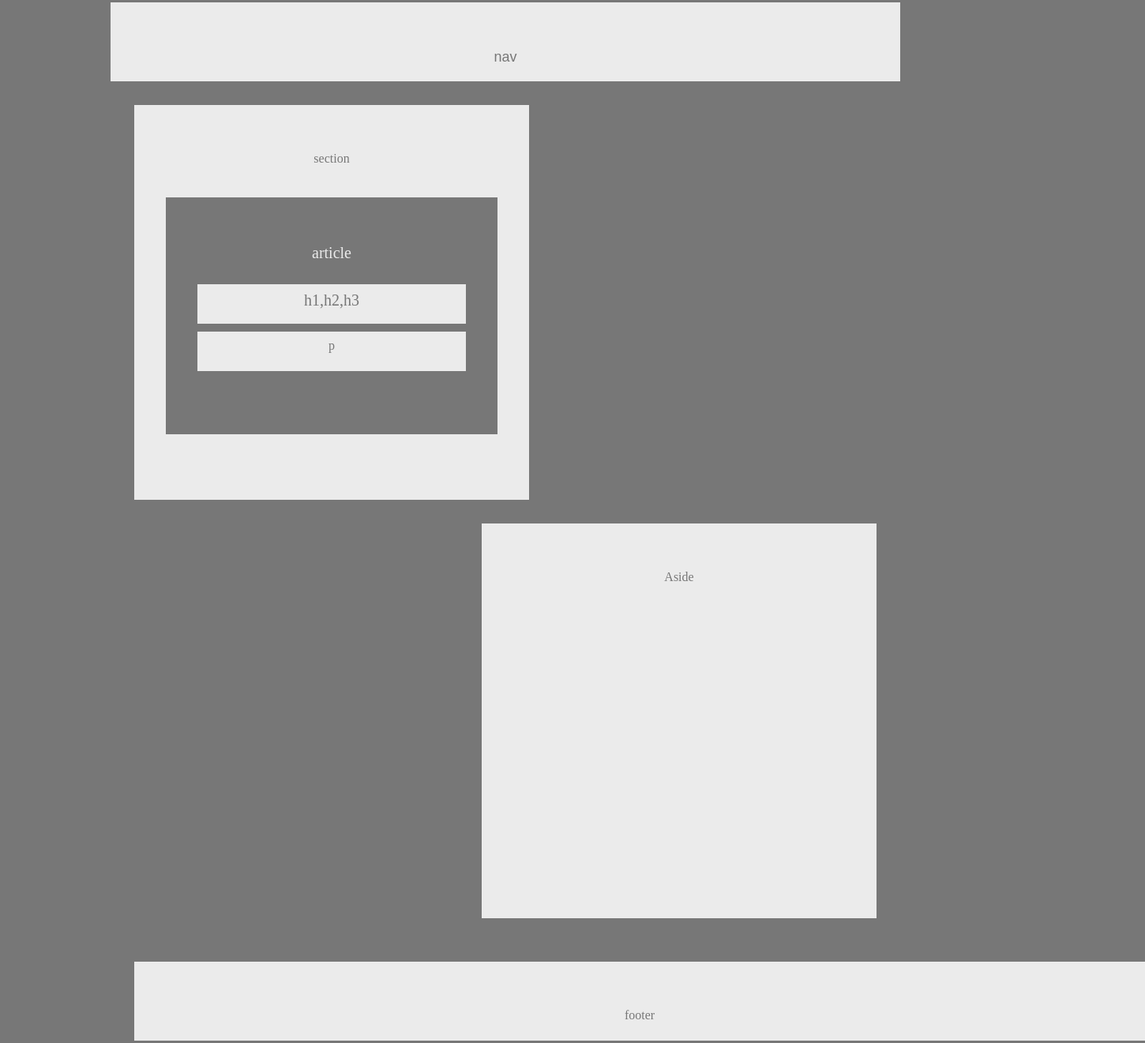
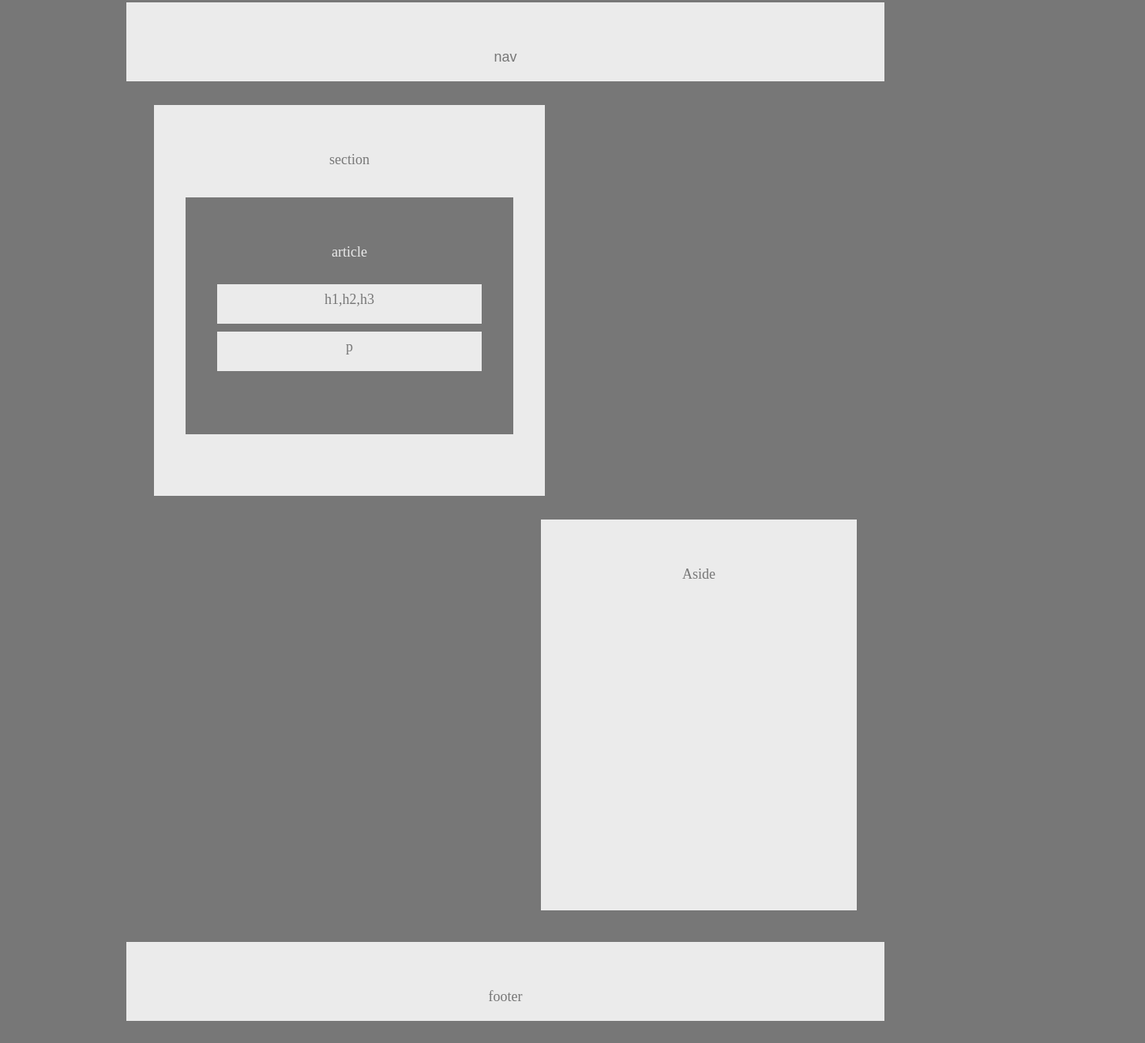
Before and after one commit to Kamleshsarki/Hw-wireframe, a plain HTML site: page index.html in a window 1280 px wide. Shown: the part 112-1433 px from the top of the page at 79% size, 1450 px wide, since content can reach past the window. After the commit the page ends 1405 px from the top, so only its background shows below. Drawn offline with Linux system fonts and the light colour scheme.

Commit message:
index.html,style.css,reset.css

```diff
--- a/style.css
+++ b/style.css
@@ -9,7 +9,7 @@ header{
    background-color:#ebebeb;
     font-family: Arial;
     font-size:18px;
-    width:1000px;
+    width:960px;
     margin: auto;
     height:100px;
     text-align: center;
@@ -20,7 +20,7 @@ header{
         background-color:#ebebeb;
         font-size: 18px;
         font-family: Arial;
-            width:1000px;
+            width:960px;
             margin: auto;
             height:100px;
             text-align: center;
@@ -31,13 +31,14 @@ header{
             }
     section{
         background-color:#ebebeb;
-            width:500px;
-            height:500px;
+        font-size:18px;
+            width:495px;
+            height:495px;
             text-align: center;
             padding: 40px;
             margin-top: 15px;
             margin-bottom: 15px;
-            margin-left: 170px;
+            margin-left: 195px;
             float: left;
             color:#777
 
@@ -45,6 +46,7 @@ header{
 
     article{
         background-color:#777;
+        font-size:18px;
             width:100%;
             height:300px;
             text-align:center;
@@ -58,6 +60,7 @@ header{
 
        h4{
         background-color:#777;
+        font-size:18px;
             width:100%;
             height:50px;
             text-align: center;
@@ -69,6 +72,7 @@ header{
 
       h5{
         background-color:#ebebeb;
+        font-size:18px;
             width:70%px;
             height:50px;
             text-align: center;
@@ -79,6 +83,7 @@ header{
        }
        p{
         background-color:#ebebeb;
+        font-size:18px;
             width:70%px;
             height:50px;
             text-align: center;
@@ -88,30 +93,18 @@ header{
             color:#777
        }
 
-       footer{
-        background-color:#ebebeb;
-        width:100%;
-        height:100px;
-        text-align: center;
-        padding: 40px;
-        margin-top: 15px;
-        margin-bottom:40px;
-        margin-left: 170px;
-        margin-right: 170px;
-        color:#777
-
-       }
 
 aside{
     display: block;
     background-color:#ebebeb;
-    width:500px;
-    height:500px;
+    font-size:18px;
+    width:400px;
+    height:495px;
     text-align: center;
     padding: 40px;
     margin-top: 15px;
     margin-bottom:40px;
-    margin-right: 170px;
+    margin-right: 195px;
     float: right;
     overflow: hidden;
     color:#777
@@ -121,8 +114,21 @@ aside{
 
 }
 
+footer{
+    background-color:#ebebeb;
+    font-size:18px;
+    width:960px;
+    height:100px;
+    text-align: center;
+    padding: 40px;
+    margin-top: 10px;
+    margin-bottom:40px;
+    margin:auto;
+    color:#777
+
+   }
     h1, h2, h3, h4, h5, h6{
-    font-size: 20px;
+    font-size: 18px;
     }
 
     .clear{
```
